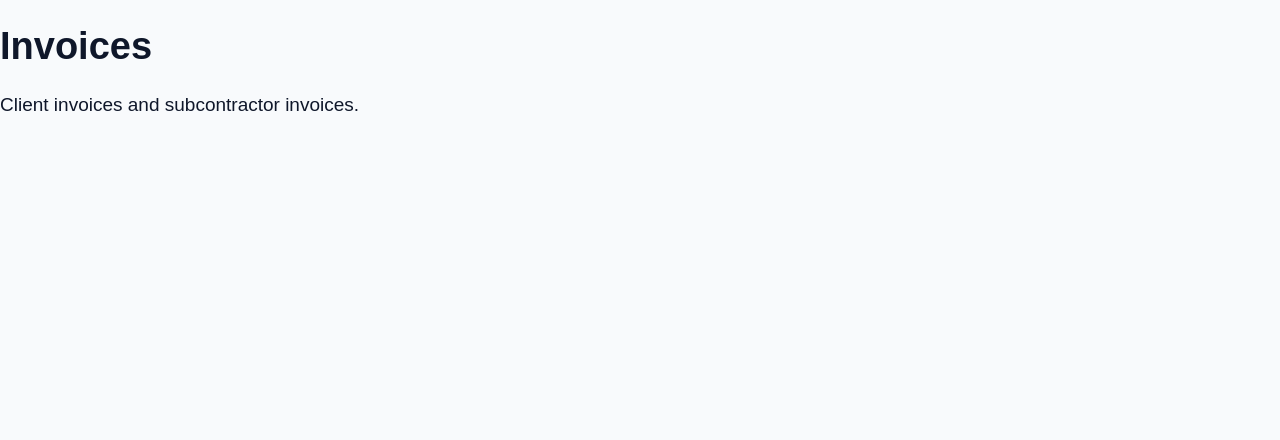
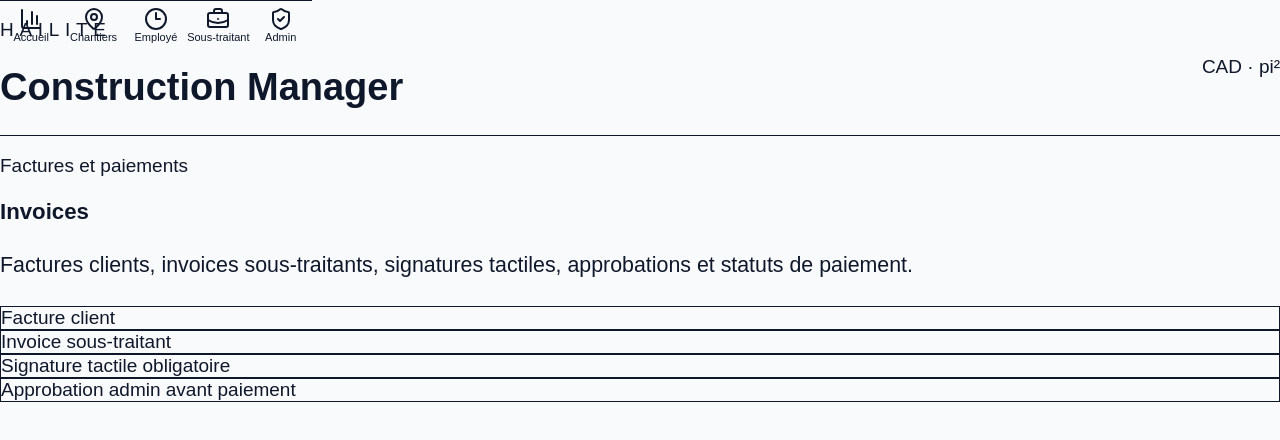
Before and after one commit to bisaillonpatrick1979-dev/Chatgpt-hailite-, a Next.js app: page /invoices in a window 1280 px wide. Shown: the top 440 px of the page. Built offline with nearby package versions, Linux system fonts and the light colour scheme.

Commit message:
Improve invoices page

```diff
--- a/app/invoices/page.tsx
+++ b/app/invoices/page.tsx
@@ -1,3 +1,14 @@
+import { AppShell } from "@/components/AppShell";
+import { PageHeader } from "@/components/PageHeader";
+import { ReadableList } from "@/components/ReadableList";
+
 export default function Page() {
-  return <main><h1>Invoices</h1><p>Client invoices and subcontractor invoices.</p></main>;
+  return (
+    <AppShell>
+      <PageHeader title="Invoices" eyebrow="Factures et paiements" text="Factures clients, invoices sous-traitants, signatures tactiles, approbations et statuts de paiement." />
+      <section className="mt-5">
+        <ReadableList items={["Facture client", "Invoice sous-traitant", "Signature tactile obligatoire", "Approbation admin avant paiement"]} />
+      </section>
+    </AppShell>
+  );
 }
```
